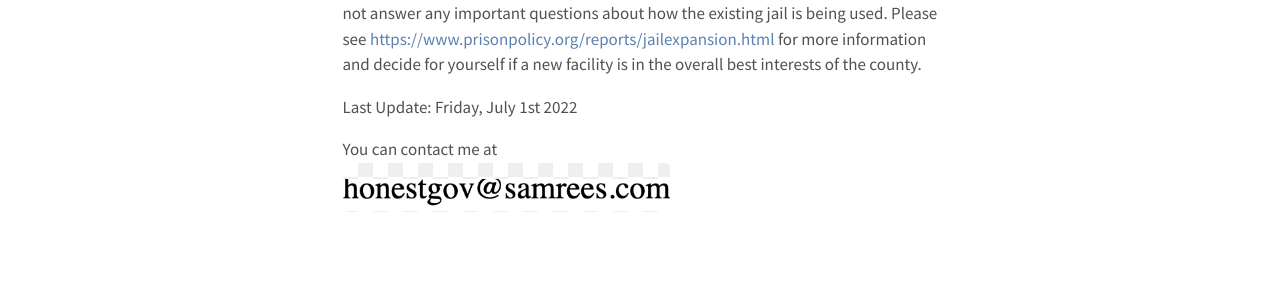
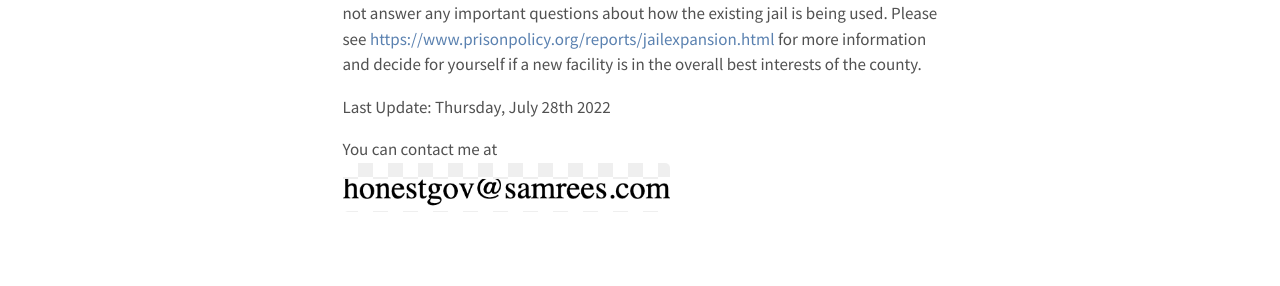
Before and after one commit to honestgov/leavitttownship.us, a Jekyll site: the page built from docs/index.html, in a window 1280 px wide. Shown: the part 887-1173 px from the top of the page. Built offline with Jekyll 4.4.1, drawn with Linux system fonts in a browser that asks for light colours.

```diff
--- a/docs/index.html
+++ b/docs/index.html
@@ -41,7 +41,7 @@
     Please see <a href="https://www.prisonpolicy.org/reports/jailexpansion.html">https://www.prisonpolicy.org/reports/jailexpansion.html</a> for more information and decide for yourself if a
     new facility is in the overall best interests of the county.</p>
 
-    <p>Last Update: Friday, July 1st 2022</p>
+    <p>Last Update: Thursday, July 28th 2022</p>
     <p>You can contact me at <img src="where-to-contact.png"></p>
 
   </div>
```
Also changed, not shown: 2 other files.
